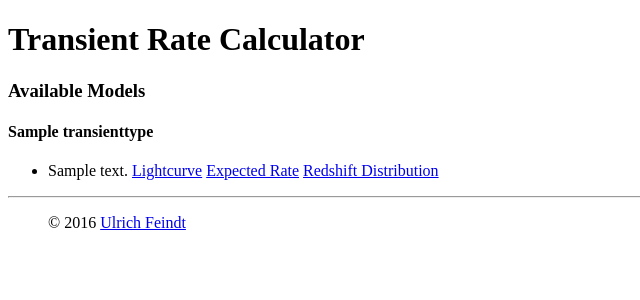
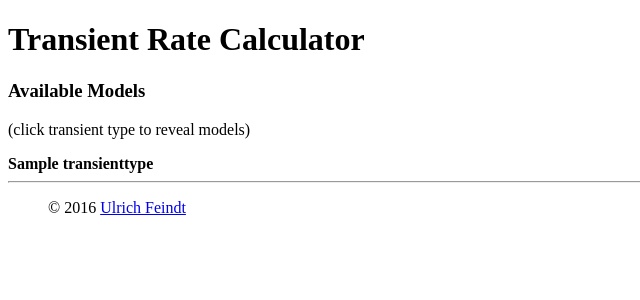
Before and after one commit to ufeindt/ratecalc_django, a Django app: page / in a window 1280 px wide. Shown: the top 300 px of the page, without its empty margins (0-640 px from the left). Run offline with Django 3.2, Linux system fonts and the light colour scheme; tables that the repository leaves empty hold one stand-in row (values such as "Sample post"); parts of the project's set-up code (start-up, migrations or seed data) failed here and were passed over.

Commit message:
index page cleanup

```diff
--- a/templates/ratecalc/index.html
+++ b/templates/ratecalc/index.html
@@ -10,10 +10,15 @@
     <h1>Transient Rate Calculator</h1>
     <div>
       {% if transient_models %}
-      <h3>Available Models</h3>
-        {% for t in types %}
-          <h4>{{ t }}</h4>
-          {% get_tm_list t %}
+        <h3>Available Models</h3>
+        <p>(click transient type to reveal models)</p>
+          {% for t in types %}
+          <span style="cursor: pointer;" onclick="spoilerBody = typeof this.nextSibling.tagName != 'undefined' ? this.nextSibling : this.nextSibling.nextSibling; spoilerBody.style.display = 'block' == spoilerBody.style.display ? 'none' : 'block';">
+            <strong>{{ t }}</strong>
+          </span>
+          <div style="display: none;">
+            {% get_tm_list t %}
+          </div><br/>
         {% endfor %}
       {% else %}
         <strong>There are no models available.</strong>
```
